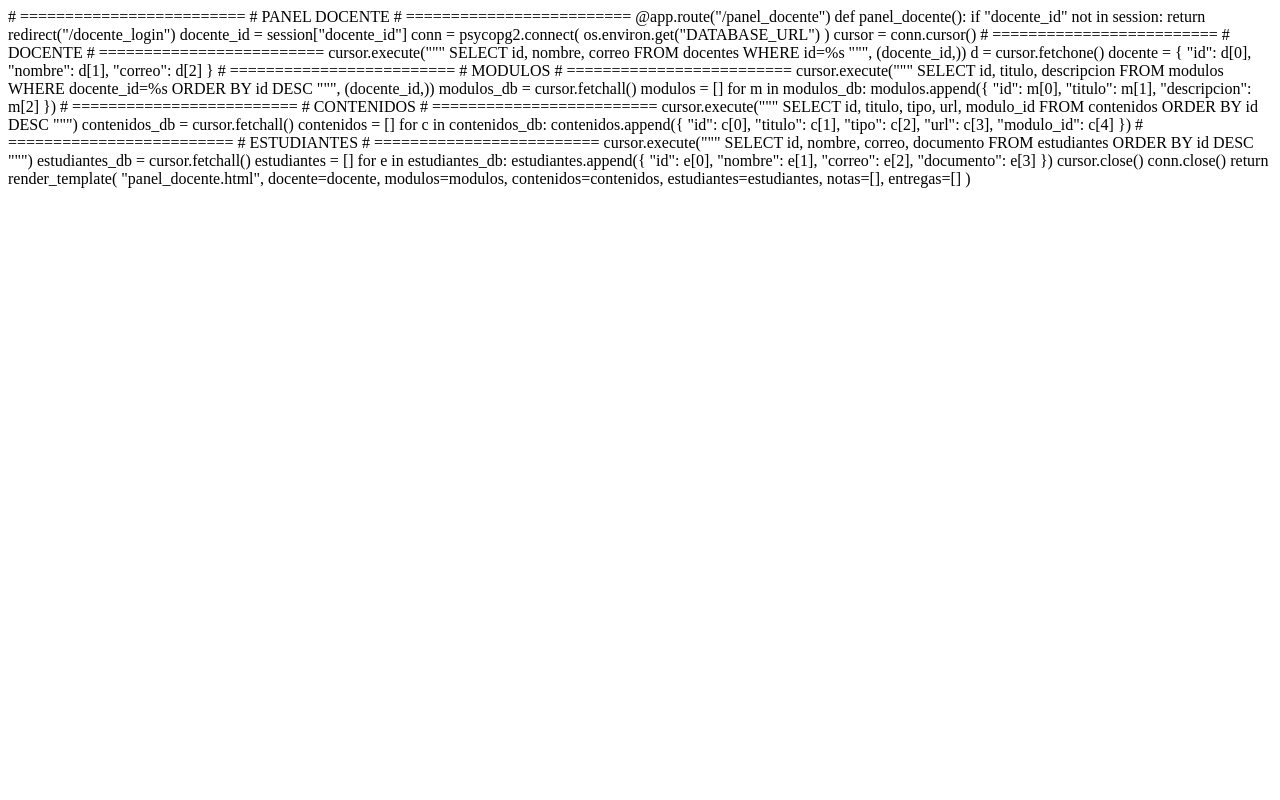
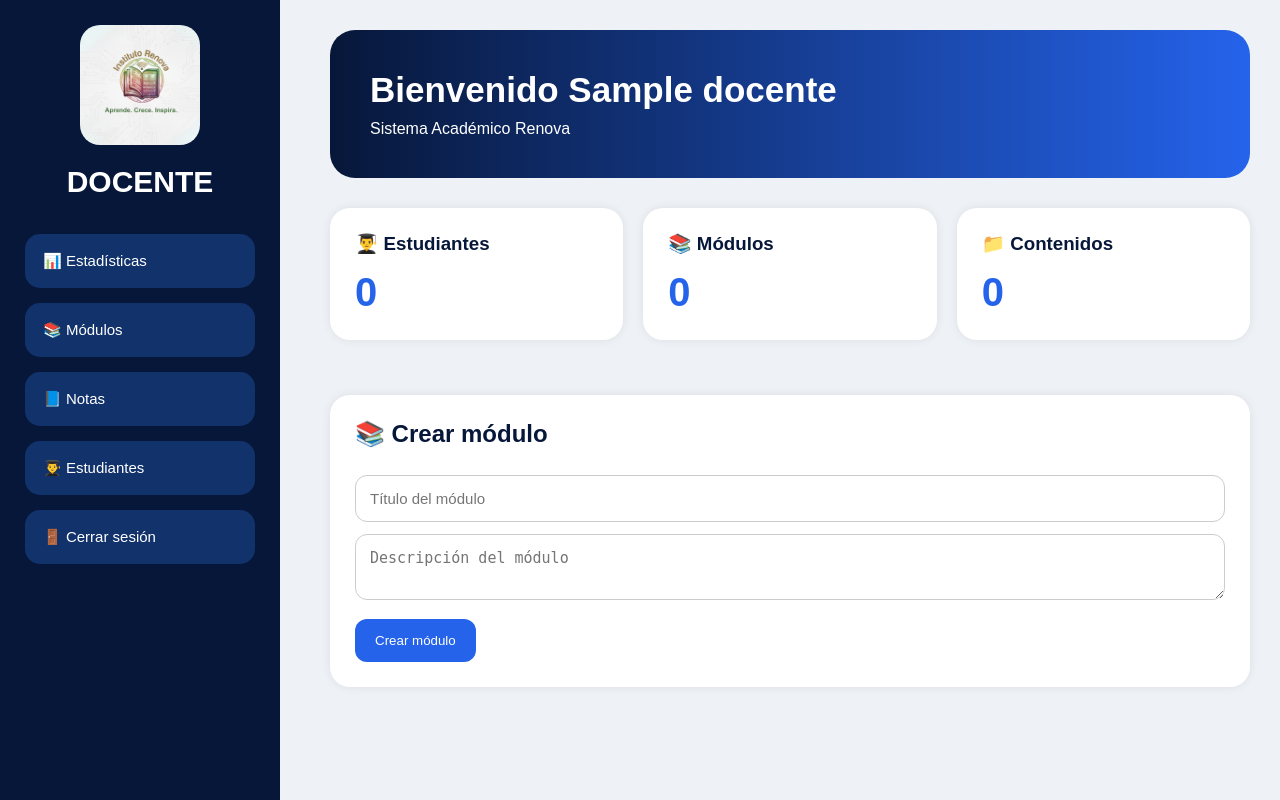
Before and after one commit to Kamerly27/instrenova2026, a Flask app: page /panel_docente in a window 1280 px wide. Run offline with Flask 3, Linux system fonts and the light colour scheme; the visitor is signed in with stand-in values (Sample User, id 1); tables that the repository leaves empty hold one stand-in row (values such as "Sample post"); a database or web service that is not in the repository returns one stand-in record (values such as "Sample title"); some libraries are stand-ins or nearby versions.

Commit message:
arreglo panel docente

```diff
--- a/templates/panel_docente.html
+++ b/templates/panel_docente.html
@@ -1,128 +1,349 @@
-# =========================
-# PANEL DOCENTE
-# =========================
-@app.route("/panel_docente")
-def panel_docente():
+<!DOCTYPE html>
+<html lang="es">
+<head>
 
-    if "docente_id" not in session:
-        return redirect("/docente_login")
+<meta charset="UTF-8">
+<meta name="viewport" content="width=device-width, initial-scale=1.0">
 
-    docente_id = session["docente_id"]
+<title>Panel Docente</title>
 
-    conn = psycopg2.connect(
-        os.environ.get("DATABASE_URL")
-    )
+<style>
 
-    cursor = conn.cursor()
+*{
+margin:0;
+padding:0;
+box-sizing:border-box;
+}
 
-    # =========================
-    # DOCENTE
-    # =========================
-    cursor.execute("""
-        SELECT
-            id,
-            nombre,
-            correo
-        FROM docentes
-        WHERE id=%s
-    """, (docente_id,))
+body{
+font-family:Arial,sans-serif;
+background:#eef2f7;
+}
 
-    d = cursor.fetchone()
+.sidebar{
+position:fixed;
+left:0;
+top:0;
+width:280px;
+height:100vh;
+background:#071739;
+padding:25px;
+overflow-y:auto;
+}
 
-    docente = {
-        "id": d[0],
-        "nombre": d[1],
-        "correo": d[2]
-    }
+.logo{
+width:120px;
+display:block;
+margin:auto;
+border-radius:20px;
+}
 
-    # =========================
-    # MODULOS
-    # =========================
-    cursor.execute("""
-        SELECT
-            id,
-            titulo,
-            descripcion
-        FROM modulos
-        WHERE docente_id=%s
-        ORDER BY id DESC
-    """, (docente_id,))
+.sidebar h1{
+color:white;
+text-align:center;
+margin-top:20px;
+margin-bottom:35px;
+font-size:30px;
+}
 
-    modulos_db = cursor.fetchall()
+.sidebar a{
+display:block;
+text-decoration:none;
+color:white;
+background:#12326b;
+padding:18px;
+border-radius:15px;
+margin-bottom:15px;
+transition:0.3s;
+font-size:15px;
+}
 
-    modulos = []
+.sidebar a:hover{
+background:#2563eb;
+transform:translateX(5px);
+}
 
-    for m in modulos_db:
+.main{
+margin-left:300px;
+padding:30px;
+}
 
-        modulos.append({
-            "id": m[0],
-            "titulo": m[1],
-            "descripcion": m[2]
-        })
+.banner{
+background:linear-gradient(90deg,#071739,#2563eb);
+color:white;
+padding:40px;
+border-radius:25px;
+margin-bottom:30px;
+}
 
-    # =========================
-    # CONTENIDOS
-    # =========================
-    cursor.execute("""
-        SELECT
-            id,
-            titulo,
-            tipo,
-            url,
-            modulo_id
-        FROM contenidos
-        ORDER BY id DESC
-    """)
+.banner h2{
+font-size:35px;
+margin-bottom:10px;
+}
 
-    contenidos_db = cursor.fetchall()
+.grid{
+display:grid;
+grid-template-columns:repeat(auto-fit,minmax(250px,1fr));
+gap:20px;
+margin-bottom:30px;
+}
 
-    contenidos = []
+.card{
+background:white;
+padding:25px;
+border-radius:20px;
+box-shadow:0 0 10px rgba(0,0,0,0.08);
+margin-bottom:25px;
+}
 
-    for c in contenidos_db:
+.card h2,
+.card h3{
+margin-bottom:15px;
+color:#071739;
+}
 
-        contenidos.append({
-            "id": c[0],
-            "titulo": c[1],
-            "tipo": c[2],
-            "url": c[3],
-            "modulo_id": c[4]
-        })
+.card h1{
+font-size:40px;
+color:#2563eb;
+}
 
-    # =========================
-    # ESTUDIANTES
-    # =========================
-    cursor.execute("""
-        SELECT
-            id,
-            nombre,
-            correo,
-            documento
-        FROM estudiantes
-        ORDER BY id DESC
-    """)
+input,
+textarea,
+select{
+width:100%;
+padding:14px;
+margin-top:12px;
+border-radius:12px;
+border:1px solid #ccc;
+font-size:15px;
+}
 
-    estudiantes_db = cursor.fetchall()
+button{
+margin-top:15px;
+background:#2563eb;
+color:white;
+border:none;
+padding:14px 20px;
+border-radius:12px;
+cursor:pointer;
+}
 
-    estudiantes = []
+button:hover{
+background:#1746b3;
+}
 
-    for e in estudiantes_db:
+.modulo{
+background:white;
+padding:25px;
+border-radius:20px;
+margin-bottom:25px;
+box-shadow:0 0 10px rgba(0,0,0,0.06);
+}
 
-        estudiantes.append({
-            "id": e[0],
-            "nombre": e[1],
-            "correo": e[2],
-            "documento": e[3]
-        })
+.archivo{
+background:#f8fafc;
+padding:18px;
+border-radius:15px;
+margin-top:15px;
+}
 
-    cursor.close()
-    conn.close()
+.btn{
+display:inline-block;
+padding:10px 15px;
+background:#2563eb;
+color:white;
+border-radius:10px;
+text-decoration:none;
+margin-top:10px;
+}
 
-    return render_template(
-        "panel_docente.html",
-        docente=docente,
-        modulos=modulos,
-        contenidos=contenidos,
-        estudiantes=estudiantes,
-        notas=[],
-        entregas=[]
-    )
+.btn:hover{
+background:#1746b3;
+}
+
+.tabla{
+width:100%;
+border-collapse:collapse;
+margin-top:20px;
+}
+
+.tabla th{
+background:#071739;
+color:white;
+padding:14px;
+text-align:left;
+}
+
+.tabla td{
+padding:14px;
+border-bottom:1px solid #ddd;
+background:white;
+}
+
+</style>
+
+</head>
+
+<body>
+
+<div class="sidebar">
+
+<img
+src="{{ url_for('static', filename='img/logorenova.png') }}"
+class="logo">
+
+<h1>DOCENTE</h1>
+
+<a href="#estadisticas">📊 Estadísticas</a>
+<a href="#modulos">📚 Módulos</a>
+<a href="#notas">📘 Notas</a>
+<a href="#estudiantes">👨‍🎓 Estudiantes</a>
+<a href="/logout">🚪 Cerrar sesión</a>
+
+</div>
+
+<div class="main">
+
+<div class="banner">
+
+<h2>
+Bienvenido {{ docente.nombre }}
+</h2>
+
+<p>
+Sistema Académico Renova
+</p>
+
+</div>
+
+<div class="grid" id="estadisticas">
+
+<div class="card">
+<h3>👨‍🎓 Estudiantes</h3>
+<h1>{{ estudiantes|length }}</h1>
+</div>
+
+<div class="card">
+<h3>📚 Módulos</h3>
+<h1>{{ modulos|length }}</h1>
+</div>
+
+<div class="card">
+<h3>📁 Contenidos</h3>
+<h1>{{ contenidos|length }}</h1>
+</div>
+
+</div>
+
+<div class="card">
+
+<h2>📚 Crear módulo</h2>
+
+<form method="POST" action="/crear_modulo">
+
+<input
+type="text"
+name="titulo"
+placeholder="Título del módulo"
+required>
+
+<textarea
+name="descripcion"
+placeholder="Descripción del módulo"
+required></textarea>
+
+<button type="submit">
+Crear módulo
+</button>
+
+</form>
+
+</div>
+
+<div id="modulos">
+
+{% for modulo in modulos %}
+
+<div class="modulo">
+
+<h2>{{ modulo.titulo }}</h2>
+
+<p style="margin-top:10px;">
+{{ modulo.descripcion }}
+</p>
+
+<div class="card" style="margin-top:25px;">
+
+<h3>📁 Subir contenido</h3>
+
+<form
+method="POST"
+action="/subir_archivo/{{ modulo.id }}"
+enctype="multipart/form-data">
+
+<input
+type="text"
+name="titulo"
+placeholder="Título del contenido"
+required>
+
+<select name="tipo">
+
+<option value="PDF">PDF</option>
+<option value="Video">Video</option>
+<option value="Guía">Guía</option>
+<option value="Taller">Taller</option>
+
+</select>
+
+<input
+type="file"
+name="archivo"
+required>
+
+<button type="submit">
+Subir archivo
+</button>
+
+</form>
+
+</div>
+
+{% for contenido in contenidos %}
+
+{% if contenido.modulo_id == modulo.id %}
+
+<div class="archivo">
+
+<h3>{{ contenido.titulo }}</h3>
+
+<p>
+Tipo:
+<b>{{ contenido.tipo }}</b>
+</p>
+
+<a
+href="/uploads/{{ contenido.url }}"
+target="_blank"
+class="btn">
+
+Abrir
+
+</a>
+
+</div>
+
+{% endif %}
+
+{% endfor %}
+
+</div>
+
+{% endfor %}
+
+</div>
+
+</div>
+
+</body>
+</html>
```
